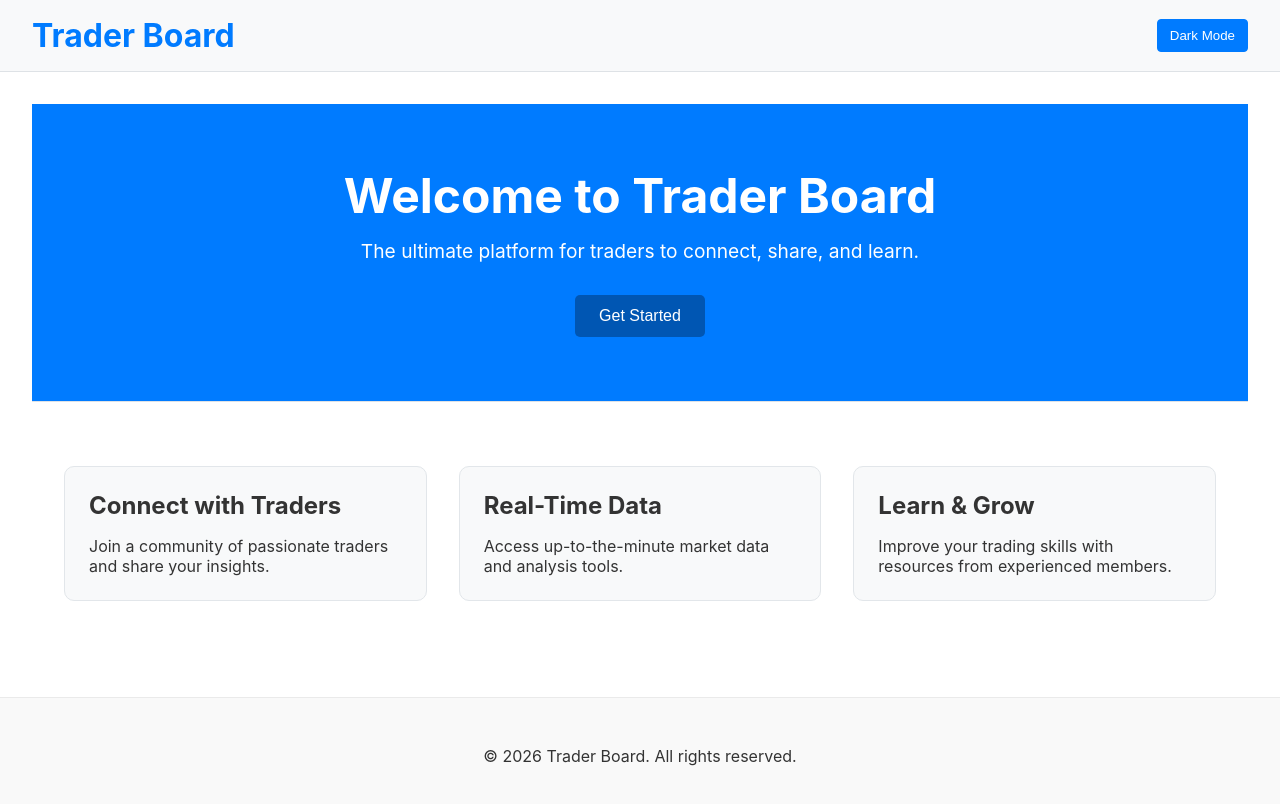
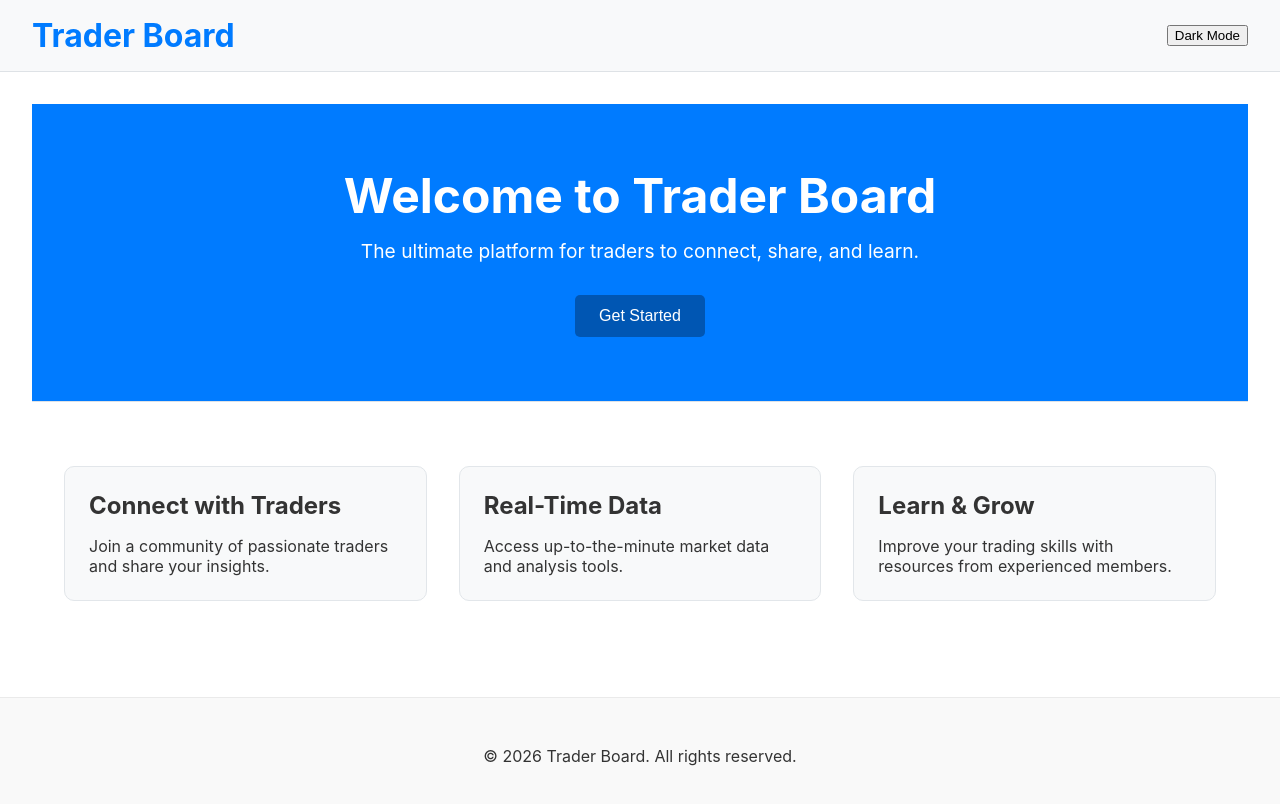
Before and after one commit to xenirio/trader-board, a Next.js app: page / in a window 1280 px wide. Shown: the top 804 px of the page. Built offline with nearby package versions, Linux system fonts and the light colour scheme.

Commit message:
feat: Implement ThemeToggle component

```diff
--- a/app/components/ThemeToggle/ThemeToggle.js
+++ b/app/components/ThemeToggle/ThemeToggle.js
@@ -8,7 +8,7 @@ const ThemeToggle = () => {
   const { theme, toggleTheme } = useTheme();
 
   return (
-    <button onClick={toggleTheme} className={styles.toggleButton}>
+    <button onClick={toggleTheme} className={styles.themeToggleButton}>
       {theme === 'light' ? 'Dark Mode' : 'Light Mode'}
     </button>
   );
```
